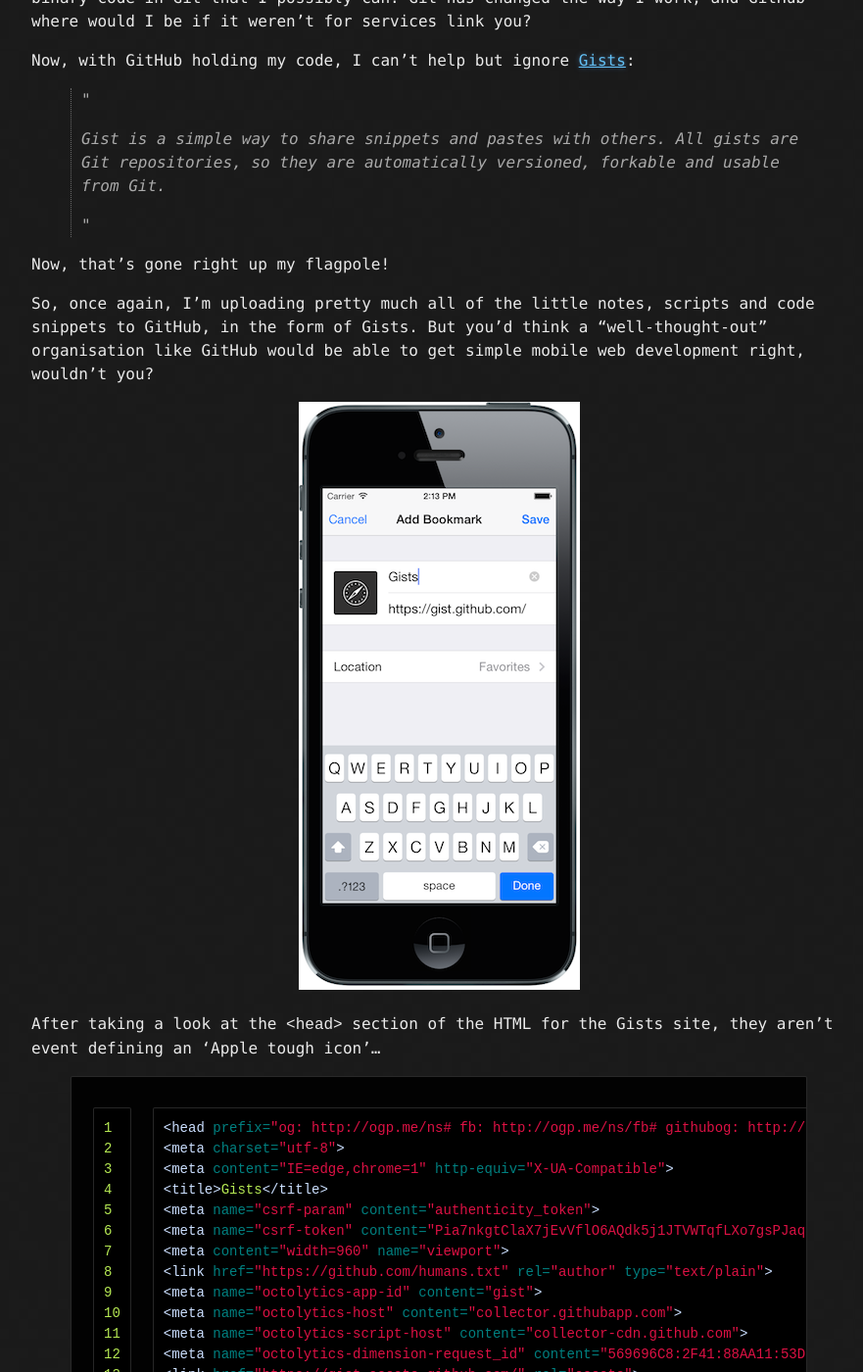
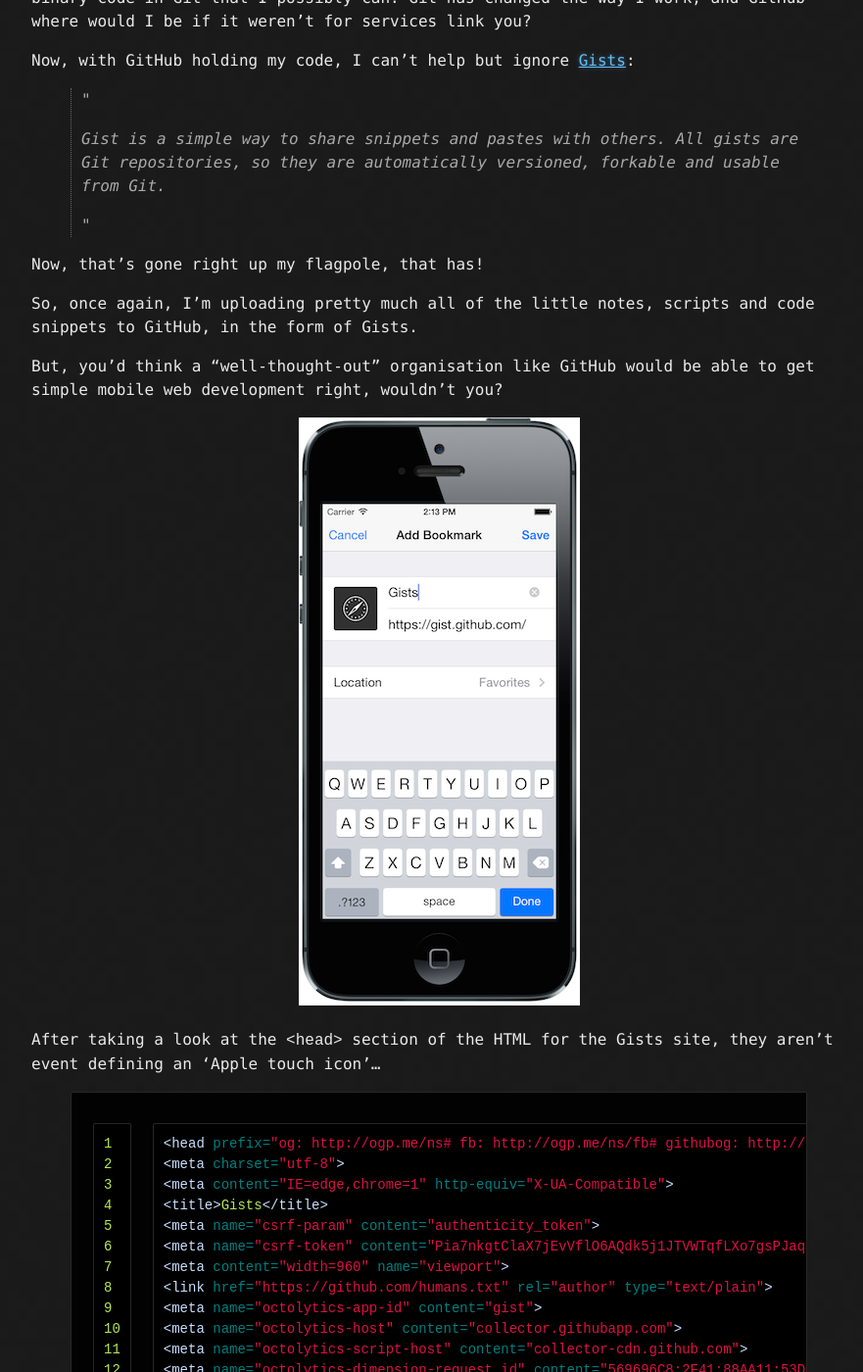
Before and after one commit to JoeNyland/joenyland.github.io, a Jekyll site: the page built from _posts/2014-07-30-naughty-github.md, in a window 1280 px wide and 1400 px high, scrolled down 481 px. Shown: the whole window at 98% size, without its empty margins (192-1073 px from the left). Built offline with Jekyll 4.4.1, drawn with Linux system fonts in a browser that asks for light colours; some of the changed text lies outside the part shown.

Commit message:
Update blog post "Naughty GitHub"

```diff
--- a/_posts/2014-07-30-naughty-github.md
+++ b/_posts/2014-07-30-naughty-github.md
@@ -14,13 +14,15 @@
 
 > Gist is a simple way to share snippets and pastes with others. All gists are Git repositories, so they are automatically versioned, forkable and usable from Git.
 
-Now, that's gone right up my flagpole!
+Now, that's gone right up my flagpole, that has!
 
-So, once again, I'm uploading pretty much all of the little notes, scripts and code snippets to GitHub, in the form of Gists. But you'd think a "well-thought-out" organisation like GitHub would be able to get simple mobile web development right, wouldn't you?
+So, once again, I'm uploading pretty much all of the little notes, scripts and code snippets to GitHub, in the form of Gists.
+
+But, you'd think a "well-thought-out" organisation like GitHub would be able to get simple mobile web development right, wouldn't you?
 
 <span class="center">![Screenshot]({{ '/assets/attachments/gist-ios-bookmark.png' | prepend: site.baseurl }})</span>
 
-After taking a look at the `<head>` section of the HTML for the Gists site, they aren't event defining an 'Apple tough icon'...
+After taking a look at the `<head>` section of the HTML for the Gists site, they aren't event defining an 'Apple touch icon'...
 
 {% highlight html linenos %}
 <head prefix="og: http://ogp.me/ns# fb: http://ogp.me/ns/fb# githubog: http://ogp.me/ns/fb/githubog#">
@@ -51,3 +53,25 @@
 What year is this???
 
 I'll still be using GitHub and Gists, though :D
+
+Update
+======
+
+I thought I'd have a moan to GitHub about this, and here's the reply I got from them:
+
+> From: "James Dennes (GitHub Staff)" <support@github.com>
+>
+> Subject: Re: No apple-touch-icon for Gists site
+>
+> Date: 30 July 2014 14:15:31 BST
+>
+> To: Joe Nyland
+>
+> Hi Joe,
+>
+> Thanks for the feedback. I'll open an internal issue to have this fixed.
+>
+> Cheers,
+> James
+
+A speedy reply! But we'll see...
```
